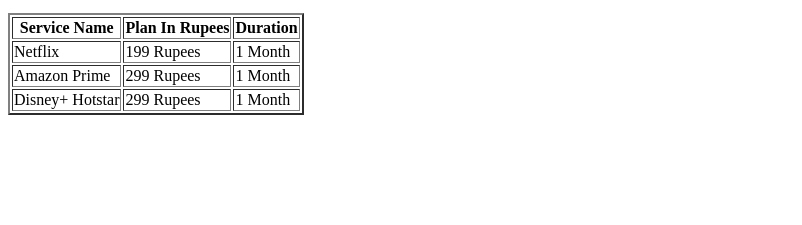
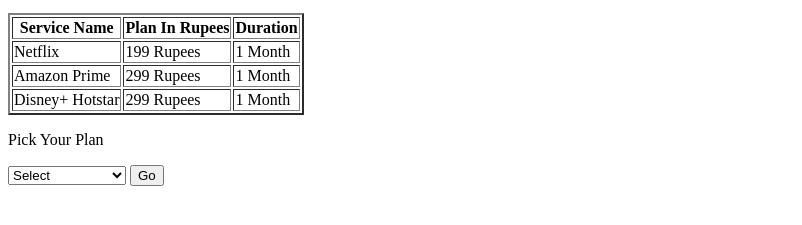
Before and after one commit to Vishnunair22/Web_Development_Projects, a plain HTML site: page basic_projects/subscription/index.html in a window 1280 px wide. Shown: the part 101-326 px from the top of the page, without its empty margins (0-802 px from the left). Drawn offline with Linux system fonts and the light colour scheme.

Commit message:
updated*

```diff
--- a/basic_projects/subscription/index.html
+++ b/basic_projects/subscription/index.html
@@ -35,6 +35,16 @@
             </tr>
         </tbody>
     </table>
+    <p>Pick Your Plan</p>
+    <form action="">
+        <select name="plans" id="plans">
+            <option value="select">Select</option>
+            <option value="netflix">Netflix</option>
+            <option value="amazon">Amazon Prime</option>
+            <option value="disney">Disney+ Hotstar</option>
+        </select>
+        <button>Go</button>
+    </form>
 </body>
 
 </html>
```
Also changed, not shown: basic_projects/search/index.html (+2 -2 lines).
